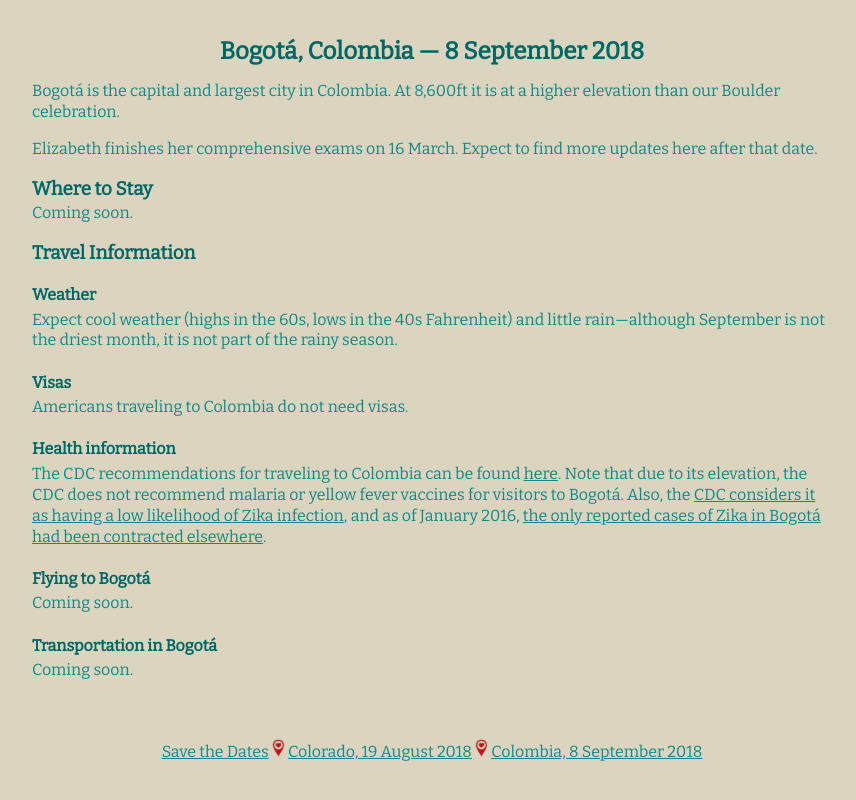
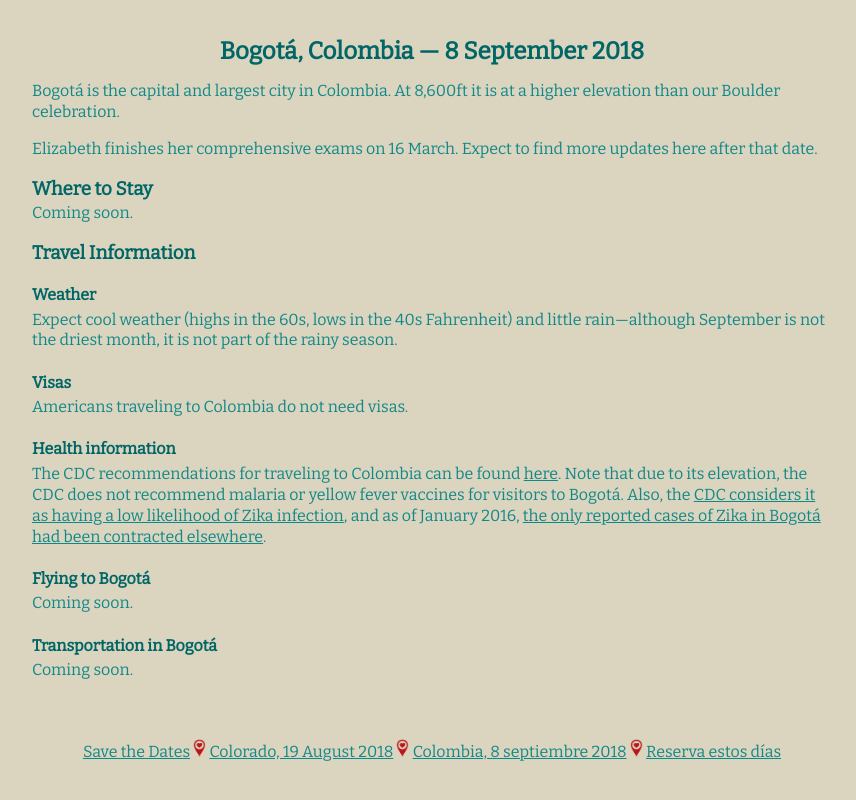
Before and after one commit to elizabeth-and-john/elizabeth-and-john.github.io, a Jekyll site: the page built from colombia.md, in a window 1280 px wide. Shown: the top 800 px of the page, without its empty margins (208-1064 px from the left). Built offline with Jekyll 4.4.1, drawn with Linux system fonts in a browser that asks for light colours.

Commit message:
bilingual footer

```diff
--- a/_layouts/layout.html
+++ b/_layouts/layout.html
@@ -17,9 +17,12 @@
     <br><br>
     <center>
     <a href="index.html">Save the Dates</a>
-    <img src="assets/marker.png" width="13px"> <a href="colorado.html">Colorado, 19 August 2018</a>
+    <img src="assets/marker.png" width="13px"> <a href="colorado.html">Colorado,
+      19 August 2018</a>
     <img src="assets/marker.png" width="13px"> <a href="colombia.html">Colombia,
-      8 September 2018</a></center>
+      8 septiembre 2018</a>
+    <img src="assets/marker.png" width="13px"> <a href="index.html">Reserva
+      estos días</a></center>
     <br>
   </body>
 </html>
```
